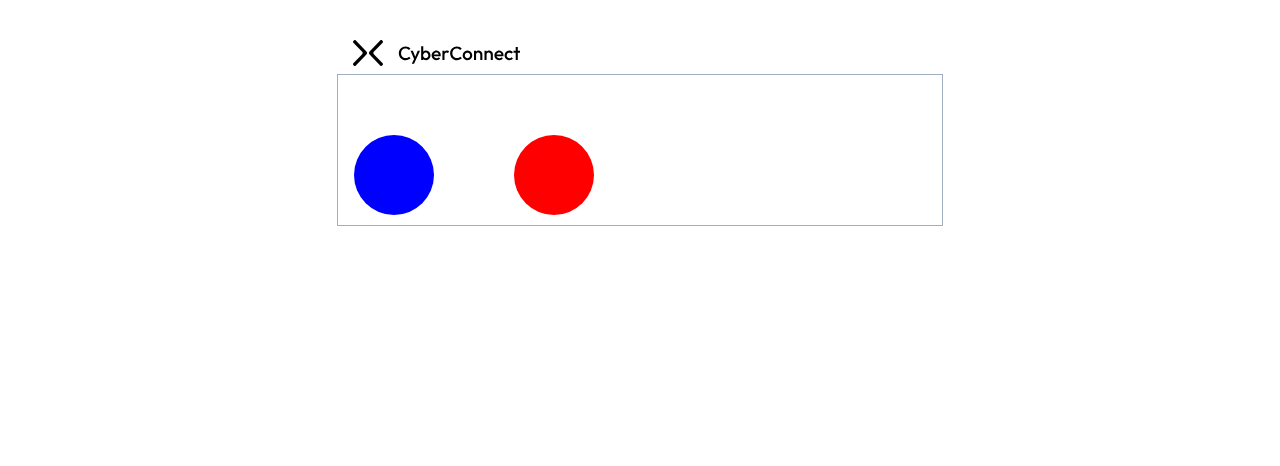
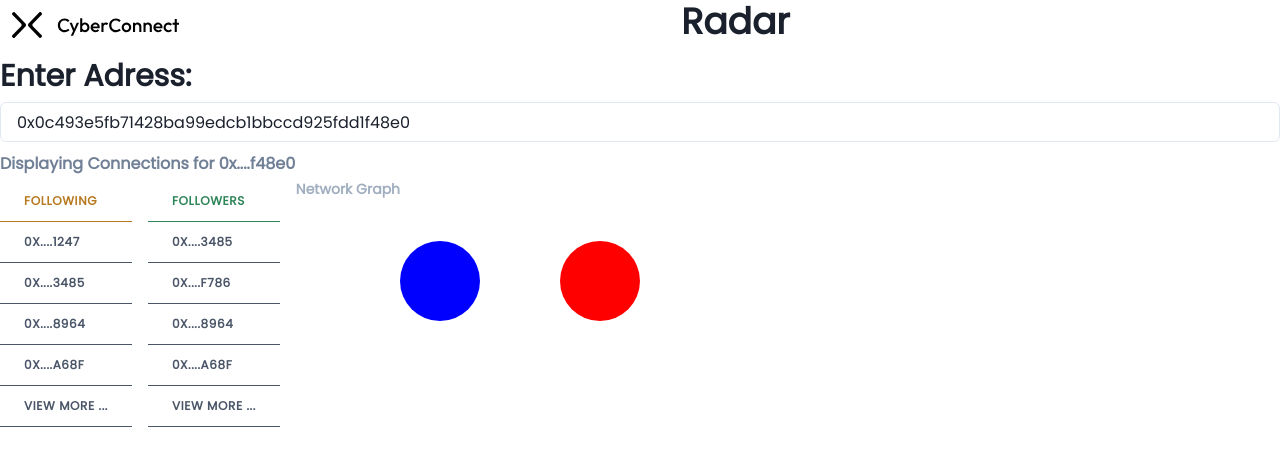
Before and after one commit to cyberconnecthq/explorer-and-cyberconnected-dapps, a React (Create React App) app: page / in a window 1280 px wide. Shown: the top 466 px of the page. Built offline with nearby package versions, Linux system fonts and the light colour scheme.

Commit message:
Added Cyberconnect font and created initial design

```diff
--- a/package.json
+++ b/package.json
@@ -6,6 +6,7 @@
     "@chakra-ui/react": "^1.7.4",
     "@emotion/react": "^11",
     "@emotion/styled": "^11",
+    "@fontsource/poppins": "^4.5.0",
     "@testing-library/jest-dom": "^5.16.1",
     "@testing-library/react": "^12.1.2",
     "@testing-library/user-event": "^13.5.0",
--- a/public/index.html
+++ b/public/index.html
@@ -24,7 +24,7 @@
       work correctly both with client-side routing and a non-root public URL.
       Learn how to configure a non-root public URL by running `npm run build`.
     -->
-    <title>React App</title>
+    <title>CyberConnect Radar</title>
   </head>
   <body>
     <noscript>You need to enable JavaScript to run this app.</noscript>
--- a/src/App.js
+++ b/src/App.js
@@ -1,17 +1,54 @@
-import { Container, VStack } from '@chakra-ui/react';
+import { Box, Flex, Heading, Table, Thead, Tbody, Tr, Th, Spacer, Wrap, WrapItem, Input } from '@chakra-ui/react';
 import './App.css';
 import NetworkGraph from './NetworkGraph';
 
 function App() {
   return (
-    <VStack m={10}>
-      <Container>
-        <img src="/images/logo-black.svg" alt='CyberConnect Logo' />
-      </Container>
-      <Container border='1px' borderColor='gray.400' >
-          <NetworkGraph />
-      </Container>
-    </VStack>
+    <Box>
+      <Flex>
+        <Box m={3}> <img src="/images/logo-black.svg" alt='CyberConnect Logo' /> </Box>
+        <Spacer />
+        <Box><Heading>Radar</Heading></Box>
+        <Spacer/>
+      </Flex>
+      <Box>
+      <Heading as='h2' size='lg' my={2}> Enter Adress: </Heading>
+        <Input value='0x0c493e5fb71428ba99edcb1bbccd925fdd1f48e0'></Input>
+      </Box>
+      <Box my={3}>
+        <Heading as='h2' size='sm' my={2} textColor='gray.500'> Displaying Connections for 0x....f48e0 </Heading>
+        <Wrap spacing={4}>
+          <WrapItem>
+            <Table variant='striped' colorScheme='black'>
+              <Thead><Tr><Th textColor='yellow.600'>Following</Th></Tr></Thead>
+              <Tbody>
+                <Tr><Th>0x....1247</Th></Tr>
+                <Tr><Th>0x....3485</Th></Tr>
+                <Tr><Th>0x....8964</Th></Tr>
+                <Tr><Th>0x....A68F</Th></Tr>
+                <Tr><Th>View more ...</Th></Tr>
+              </Tbody>
+            </Table>
+          </WrapItem>
+          <WrapItem>
+            <Table variant='striped' colorScheme='black'>
+              <Thead><Tr><Th textColor='green.600'>Followers</Th></Tr></Thead>
+              <Tbody>
+                <Tr><Th>0x....3485</Th></Tr>
+                <Tr><Th>0x....F786</Th></Tr>
+                <Tr><Th>0x....8964</Th></Tr>
+                <Tr><Th>0x....A68F</Th></Tr>
+                <Tr><Th>View more ...</Th></Tr>
+              </Tbody>
+            </Table>
+          </WrapItem>
+          <WrapItem mx={3}>
+            <Heading as='h3' size='xs' textColor='gray.400'> Network Graph </Heading>
+            <NetworkGraph />
+          </WrapItem>
+        </Wrap>
+      </Box>
+    </Box>
   );
 }
 
--- a/src/index.css
+++ b/src/index.css
@@ -1,8 +1,8 @@
 body {
   margin: 0;
-  font-family: -apple-system, BlinkMacSystemFont, 'Segoe UI', 'Roboto', 'Oxygen',
+  /* font-family: -apple-system, BlinkMacSystemFont, 'Segoe UI', 'Roboto', 'Oxygen',
     'Ubuntu', 'Cantarell', 'Fira Sans', 'Droid Sans', 'Helvetica Neue',
-    sans-serif;
+    sans-serif; */
   -webkit-font-smoothing: antialiased;
   -moz-osx-font-smoothing: grayscale;
 }
--- a/src/index.js
+++ b/src/index.js
@@ -1,12 +1,14 @@
+import '@fontsource/poppins';
 import { ChakraProvider } from '@chakra-ui/react'
 import React from 'react';
 import ReactDOM from 'react-dom';
 import './index.css';
 import App from './App';
 import reportWebVitals from './reportWebVitals';
+import theme from './theme';
 
 ReactDOM.render(
-  <ChakraProvider>
+  <ChakraProvider theme={theme}>
     <App />
   </ChakraProvider>,
   document.getElementById('root')
--- /dev/null
+++ b/src/theme.js
@@ -0,0 +1,10 @@
+import { extendTheme } from '@chakra-ui/react'
+
+const theme = extendTheme({
+  fonts: {
+    heading: 'Poppins',
+    body: 'Poppins',
+  },
+})
+
+export default theme
```
Also changed, not shown: 1 other file (tests, documents, lock files or other folders).
